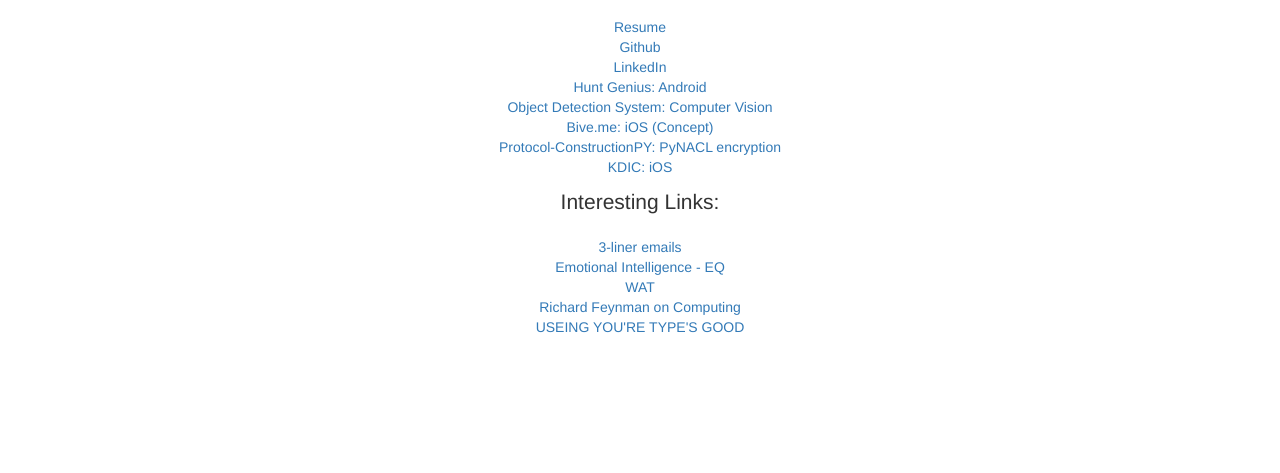
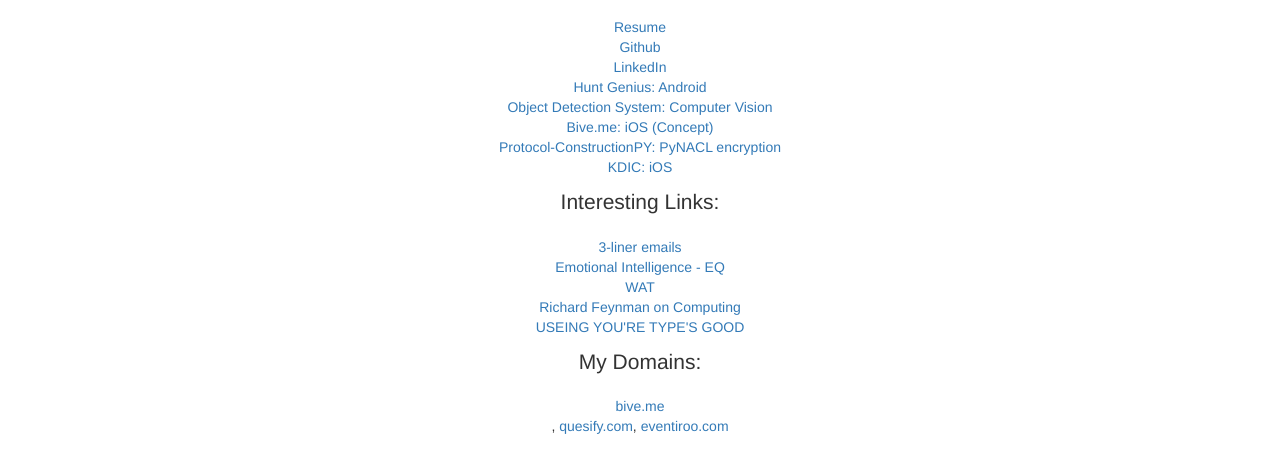
Before and after one commit to shaun117/shaun117.github.io, a plain HTML site: page index.html in a window 1280 px wide. Shown: the part 201-674 px from the top of the page. Drawn offline with Linux system fonts and the light colour scheme.

Commit message:
my domains

```diff
--- a/index.html
+++ b/index.html
@@ -89,6 +89,11 @@
                     <li><a href="https://www.youtube.com/watch?v=EKWGGDXe5MA">Richard Feynman on Computing</a></li>
                     <li><a href="https://www.destroyallsoftware.com/talks/useing-youre-types-good">USEING YOU'RE TYPE'S GOOD</a></li>
                 </ul>
+
+                <p class="lead">My Domains:</p>
+                <ul class="list-unstyled">
+                    <li><a href="Bive.me">bive.me</a></li>, <a href="www.quesify.com">quesify.com</a>, <a href="www.eventiroo.com">eventiroo.com</a></li>
+                </ul>
             </div>
         </div>
         <!-- /.row -->
```
